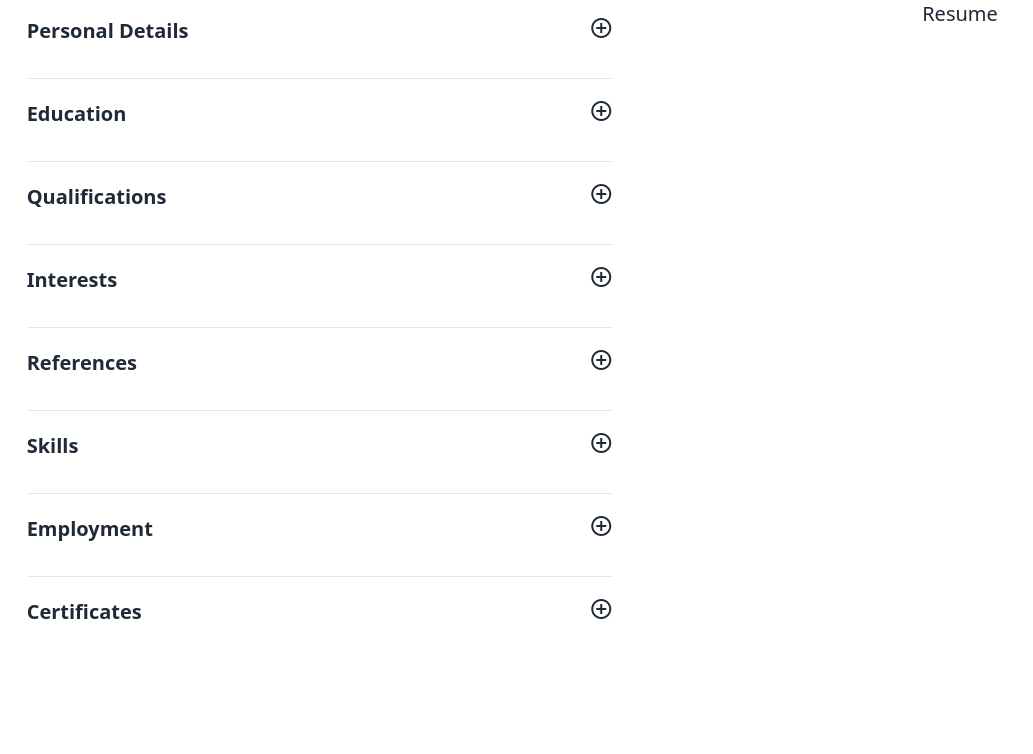
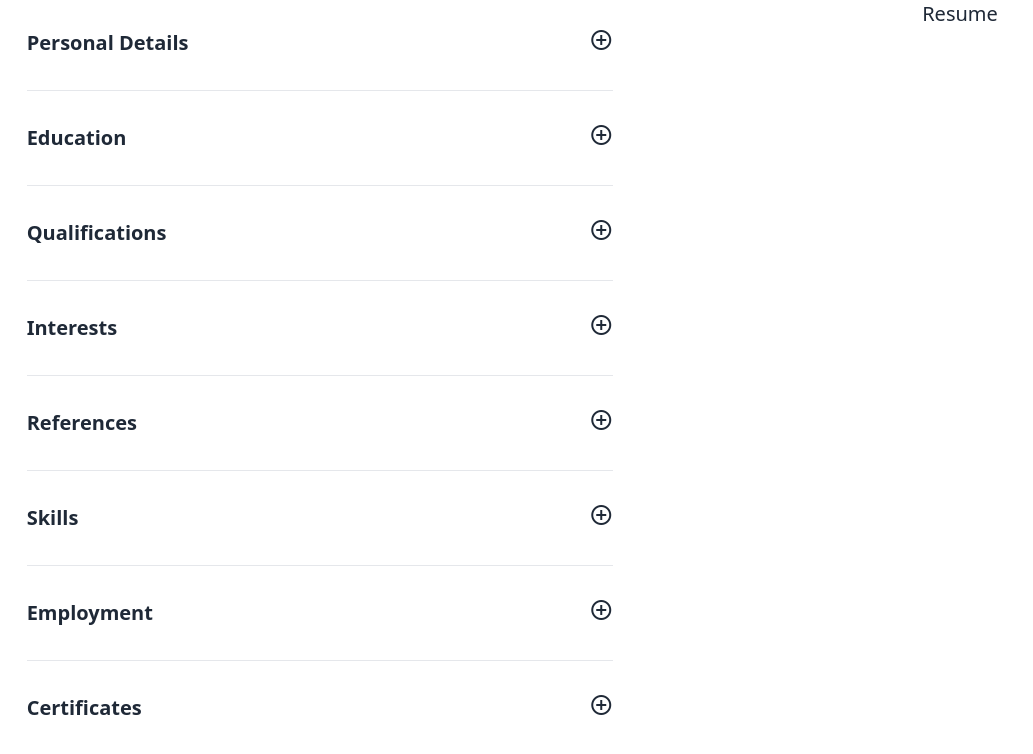
Before and after one commit to Ja-Uyoma/CV-Application, a React (Vite) app: page / in a window 1280 px wide. Shown: the top 754 px of the page, without its empty margins (0-1033 px from the left). Built offline with nearby package versions, Linux system fonts and the light colour scheme.

Commit message:
refactor: apply padding on both top and bottom of Details component

```diff
--- a/src/components/Details.tsx
+++ b/src/components/Details.tsx
@@ -2,7 +2,7 @@ export function Details(props: { name: string; children: React.ReactNode }) {
   return (
     <details
       name={props.name}
-      className="rounded-none space-y-2 cursor-pointer pb-3 w-11/12 mx-auto"
+      className="rounded-none space-y-2 cursor-pointer py-3 w-11/12 mx-auto"
     >
       {props.children}
     </details>
```
